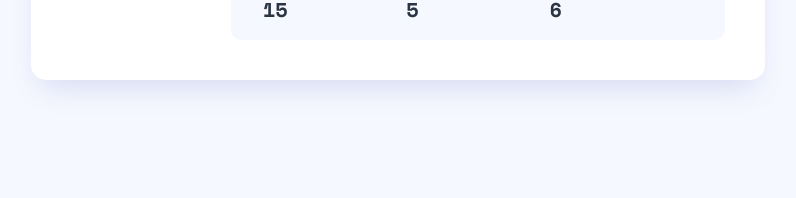
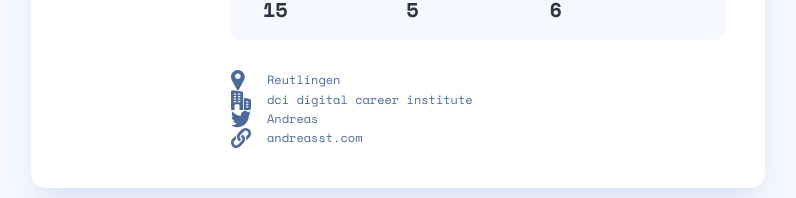
Before and after one commit to Sandreass/App-Devfinder, a React (Create React App) app: page / in a window 1280 px wide. Shown: the part 476-674 px from the top of the page, without its empty margins (242-1038 px from the left). Built offline with nearby package versions, Linux system fonts and the light colour scheme.

Commit message:
adding userinfo content

```diff
--- a/src/components/InfoItem/InfoItem.tsx
+++ b/src/components/InfoItem/InfoItem.tsx
@@ -1,7 +1,7 @@
-import React from "react";
+
 import styles from "./InfoItem.module.scss";
 
-interface InfoItemProps {
+export interface InfoItemProps {
   icon: React.ReactNode;
   text?: string | null;
   isLink?: boolean;
@@ -26,11 +26,9 @@ export const InfoItem = ({ icon, isLink, text }: InfoItemProps) => {
             rel="noreferrer"
             className={styles.link}
           >
-            currentText
+            {currentText}
           </a>
-        ) :
-          currentText
-        }
+        ): currentText}
       </div>
     </div>
   );
--- a/src/components/UserCard/UserCard.tsx
+++ b/src/components/UserCard/UserCard.tsx
@@ -2,6 +2,7 @@ import { UserStat } from 'components/UserStat';
 import styles from './UserCard.module.scss';
 import { LocalGithubUser } from 'types';
 import { UserTitle } from 'components/UserTitle';
+import { UserInfo } from 'components/UserInfo';
 
 interface UserCardProps extends LocalGithubUser { }
 
@@ -28,6 +29,12 @@ export const UserCard = (props: UserCardProps) =>  {
       followers={props.followers}
       following={props.following}
       />
+      <UserInfo
+      blog={props.blog}
+      company={props.company}
+      location={props.location}
+      twitter={props.twitter}
+      />
     </div>
   );
 }
--- a/src/components/UserInfo/UserInfo.tsx
+++ b/src/components/UserInfo/UserInfo.tsx
@@ -1,9 +1,36 @@
-import styles from './UserInfo.module.scss';
+import { ReactComponent as CompanyIcon } from "assets/icon-company.svg";
+import { ReactComponent as LocationIcon } from "assets/icon-location.svg";
+import { ReactComponent as TwitterIcon } from "assets/icon-twitter.svg";
+import { ReactComponent as BlogIcon } from "assets/icon-website.svg";
 
-interface UserInfoProps { }
+import { InfoItem, InfoItemProps } from 'components/InfoItem';
 
-export const UserInfo = ({ }: UserInfoProps) => (
-  <div className={styles.userInfo}>
-    UserInfo Component
-  </div>
-);
+import { LocalGithubUser } from "types";
+import styles from "./UserInfo.module.scss";
+
+
+
+interface UserInfoProps extends Pick<
+LocalGithubUser,
+"blog" | "company" | "location" | "twitter"
+> {}
+
+export const UserInfo = ({
+  blog,
+  company,
+  location,
+  twitter
+}: UserInfoProps) => {
+  const items: InfoItemProps[] = [
+    { icon: <LocationIcon />,text: location,},
+    { icon: <CompanyIcon />, text: company },
+    { icon: <TwitterIcon />, text: twitter },
+    { icon: <BlogIcon />, text: blog },
+  ];
+
+  return <div className={styles.userInfo}>
+    {items.map((item, index) => (
+      <InfoItem {...item} key={index} />
+    ))}
+  </div>;
+};
```
Also changed, not shown: src/App.tsx (line endings or trailing spaces).
